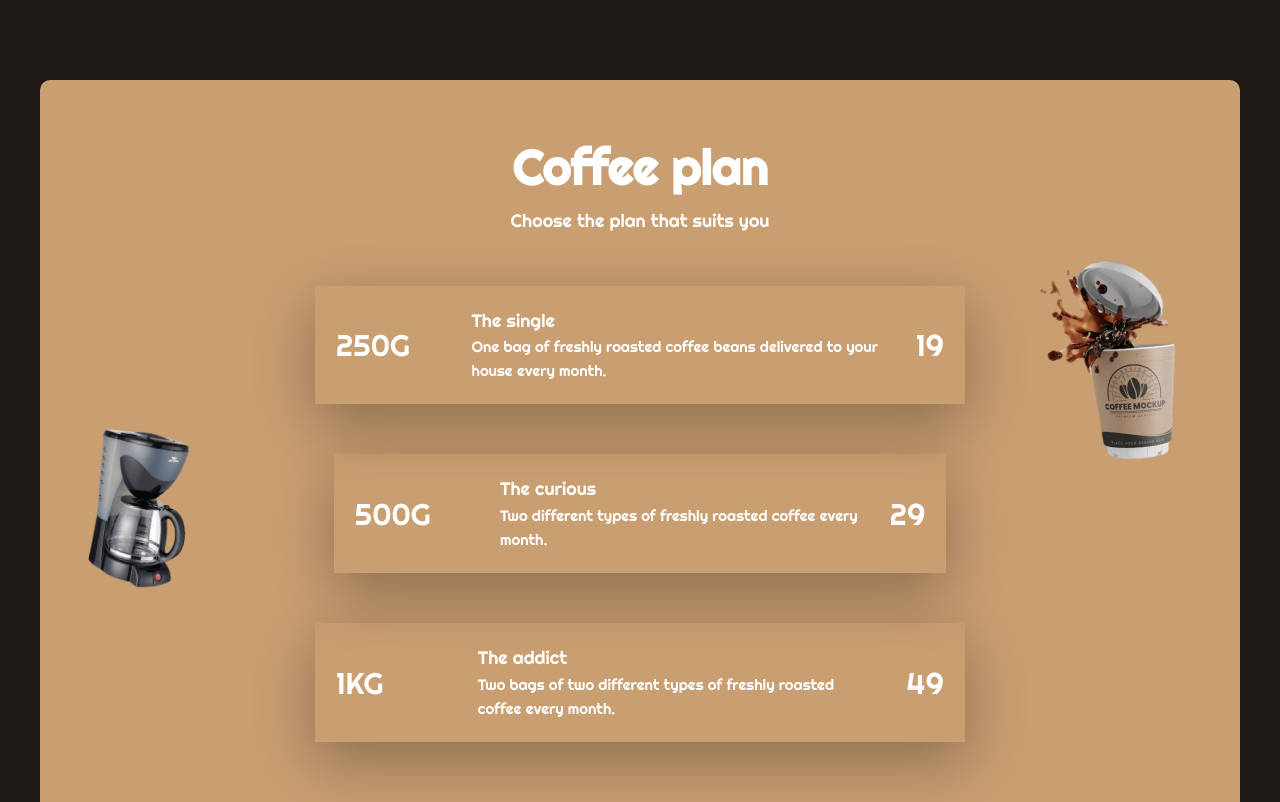
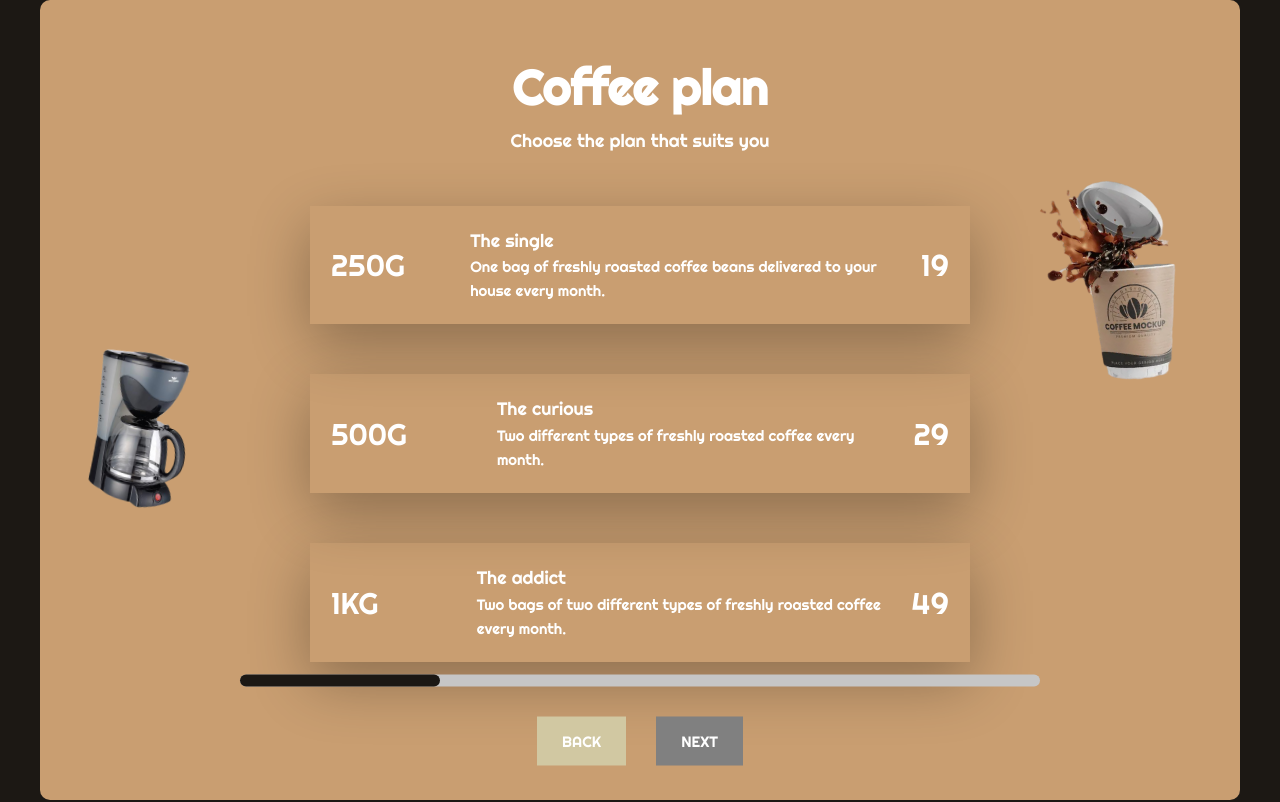
Before and after one commit to volkanakyel/coffeehub-subscribe, a Vue app: page / in a window 1280 px wide. Shown: the top 802 px of the page. Built offline with nearby package versions, Linux system fonts and the light colour scheme.

Commit message:
coffee-h | fix css card size

```diff
--- a/src/assets/scss/_base.scss
+++ b/src/assets/scss/_base.scss
@@ -41,7 +41,7 @@ body {
   cursor: pointer;
   &:hover {
     color: $base-white;
-    background-color: $primary;
+  background-color: $primary;
   }
   &:disabled {
     background-color: grey;
@@ -50,10 +50,10 @@ body {
 
 .container {
   max-width: 120rem;
-  min-height: 120vh;
+  min-height: 100vh;
   border-radius: 1rem;
   background-color: #c99e71;
-  margin: 8rem auto;
+  margin: 0 auto;
   padding-top: 5rem;
   padding-bottom: 5rem;
   position: relative;
@@ -61,7 +61,7 @@ body {
   @media only screen and (max-width: 1000px) {
     margin: 0 auto;
     padding-top: 2rem;
-    min-height: 90vh;
+    // min-height: 100vh;
   }
 
   &__image-right {
--- a/src/components/CoffeeCard.vue
+++ b/src/components/CoffeeCard.vue
@@ -39,7 +39,7 @@ export default {
   &__container {
     cursor: pointer;
     position: relative;
-    max-width: 65rem;
+    width: 100%;
     box-shadow: 0 2rem 6rem rgba(0, 0, 0, 0.3);
     padding: 2rem;
     display: flex;
--- a/src/components/CoffeeListSection.vue
+++ b/src/components/CoffeeListSection.vue
@@ -2,16 +2,13 @@
   <div class="container">
     <img src="../assets/img/coffee-cup.png" alt="" class="container__image-right" />
     <img src="../assets/img/coffee-machine.png" width="100" alt="" class="container__image-left" />
-    <div class="coffee-form__header">
-      <h1 class="coffee-form__title">Coffee plan</h1>
-      <p class="coffee-form__description">Choose the plan that suits you</p>
+    <div class="coffee-list__header">
+      <h1 class="coffee-list__title">Coffee plan</h1>
+      <p class="coffee-list__description">Choose the plan that suits you</p>
     </div>
-    <div class="coffee-form">
-      <div class="coffee-step">
-        <div class="coffee__list" v-for="category in planCategories" :key="category.index">
-          <CoffeeCard :availablePlan="category" @selectedPlan="getSelectedPlan" />
-        </div>
-      </div>
+    <div class="coffee-list__plans">
+      <CoffeeCard v-for="category in planCategories" :key="category.index"
+      :availablePlan="category" @selectedPlan="getSelectedPlan" />
     </div>
   </div>
 </template>
@@ -41,24 +38,8 @@ const getSelectedPlan = (id) => {
 </script>
 
 <style lang="scss" scoped>
-.coffee {
-  &__list {
-    @media only screen and (max-width: 1000px) {
-      &:last-child {
-        margin-bottom: 2rem;
-      }
-    }
 
-    display: flex;
-    flex-direction: column;
-    align-items: center;
-    gap: 5rem;
-    margin-top: 5rem;
-    margin-bottom: 5rem;
-  }
-}
-
-.coffee-form {
+.coffee-list {
   &__header {
     text-align: center;
   }
@@ -70,5 +51,22 @@ const getSelectedPlan = (id) => {
   &__description {
     font-size: 1.8rem;
   }
+
+  &__plans {
+    @media only screen and (max-width: 1000px) {
+      &:last-child {
+        margin-bottom: 2rem;
+      }
+    }
+
+    display: flex;
+    flex-direction: column;
+    align-items: center;
+    justify-content: center;
+    gap: 5rem;
+    max-width: 70rem;
+    padding: 0 2rem;
+    margin: 5rem auto;
+  }
 }
 </style>
--- a/src/components/FormWizard.vue
+++ b/src/components/FormWizard.vue
@@ -65,15 +65,5 @@ const previousStep = () => {
 .form-container {
   position: relative;
 }
-.navigation {
-  position: absolute;
-  width: 80rem;
-  top: 90%;
-  left: 50%;
-  transform: translate(-50%, -50%);
 
-  @media only screen and (max-width: 1000px) {
-    width: 40rem;
-  }
-}
 </style>
--- a/src/components/Navigation.vue
+++ b/src/components/Navigation.vue
@@ -49,4 +49,15 @@ const nextStep = () => {
   justify-content: center;
   gap: 3rem;
 }
+.navigation {
+  position: absolute;
+  width: 80rem;
+  top: 90%;
+  left: 50%;
+  transform: translate(-50%, -50%);
+
+  @media only screen and (max-width: 1000px) {
+    width: 40rem;
+  }
+}
 </style>
```
